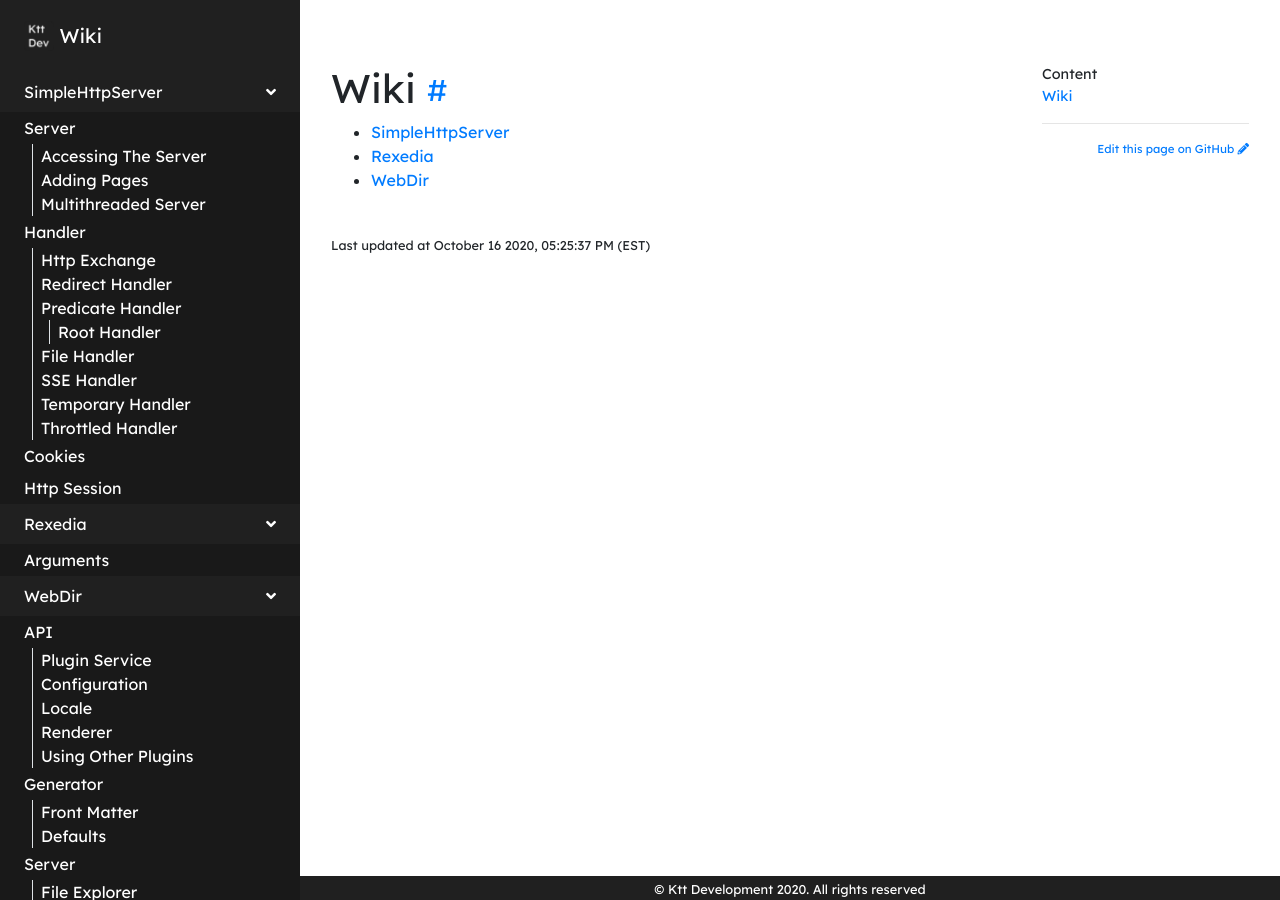
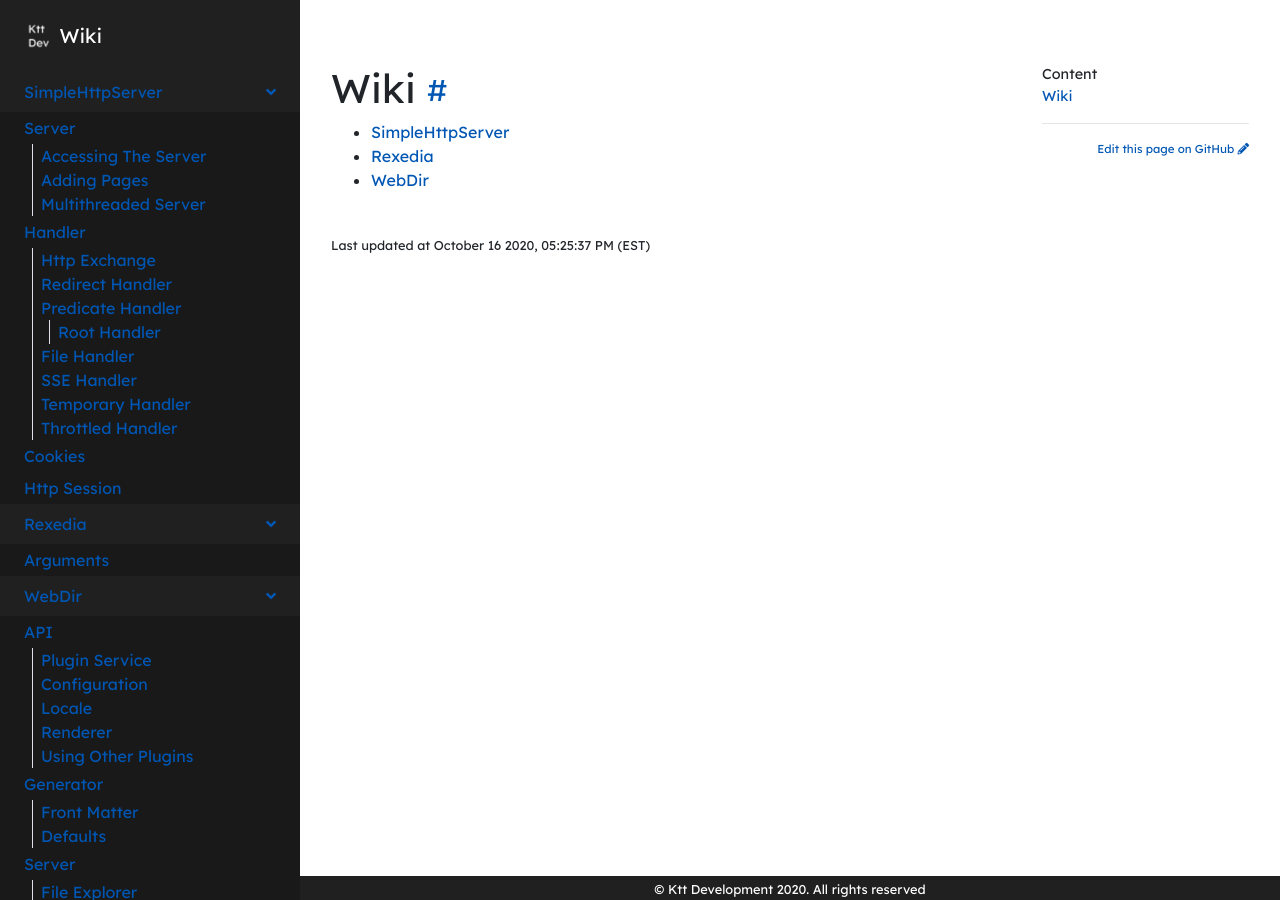
Before and after one commit to Ktt-Development/docs.kttdevelopment.com, a Jekyll site: the page built from README.md, in a window 1280 px wide. Built offline with Jekyll 4.4.1, drawn with Linux system fonts in a browser that asks for light colours; our own code applies the rules of GitHub Pages for plain Markdown files.

Commit message:
transition on top nav

```diff
--- a/dependencies/kttdevelopment/css/style.scss
+++ b/dependencies/kttdevelopment/css/style.scss
@@ -24,8 +24,9 @@ $color-red: #e04062;
 
 a{
     &, &:hover{
-        transition: all 0.25s ease-in-out;
-        text-decoration: none;
+        transition: all 0.25s ease-in-out !important;
+        text-decoration: none !important;
+        color: #0056b3 !important;
     }
 }
 
```
